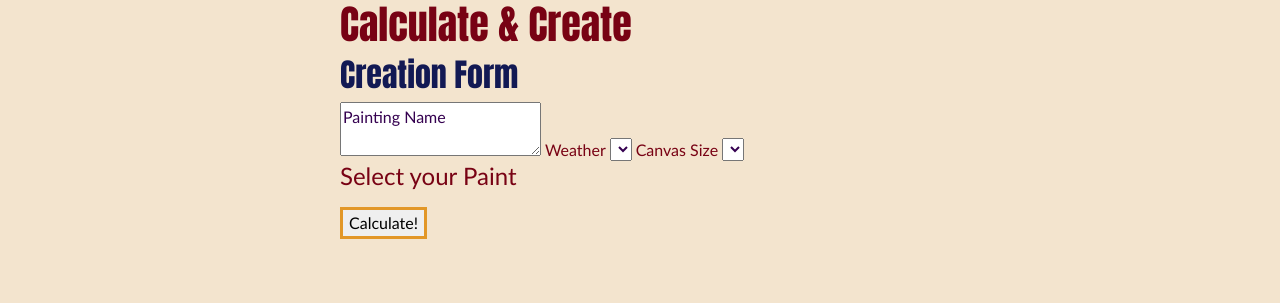
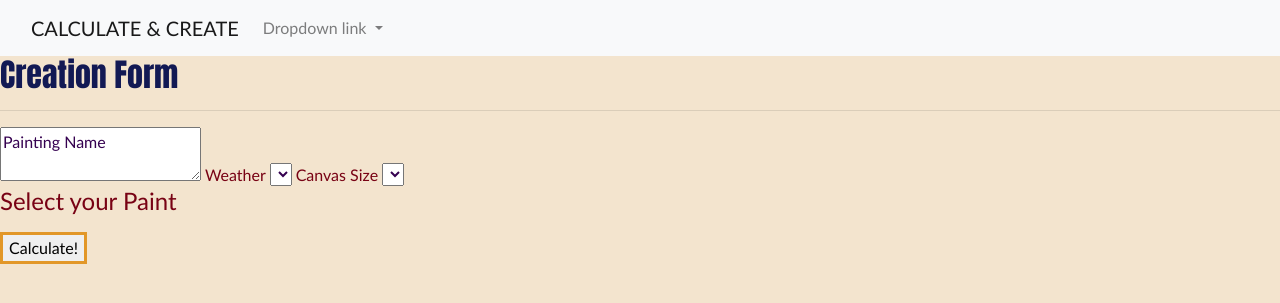
Before and after one commit to Grxcelynx/Calculate-and-Create, a Flask app: page /render_form in a window 1280 px wide. Shown: the top 303 px of the page. Run offline with Flask 2, Linux system fonts and the light colour scheme; data that the repository does not hold is empty; some libraries are stand-ins or nearby versions.

Commit message:
styling - added navbar - adjusted paint info layout

```diff
--- a/static/style.css
+++ b/static/style.css
@@ -1,10 +1,10 @@
-div {
+/* div {
     width: 600px;
     margin-left: auto;
     margin-right: auto;
     margin-bottom:auto;
     margin-top: auto;
-}
+} */
 
 body {
     background-color: #F3E4CE;
@@ -37,7 +37,9 @@ body {
 }
 
 p {
-  color: #780214
+  color: #780214;
+  margin-left: auto;
+  margin-right: auto;
 }
 form {
   color: #780214;
@@ -67,6 +69,7 @@ a {
 button {
   color :black;
   border: 3px solid #E29728;
+
 }
 
 textarea {
@@ -75,23 +78,32 @@ textarea {
 
 .grid {
   display: grid;
-  grid-template-columns: 3fr 3fr 3fr;
-  grid-gap: 20px;
+  grid-template-columns: 3fr 3fr;
+  /* grid-template-columns: 1fr 1fr 1fr; */
+  grid-gap: 10px;
   align-items: center;
 }
 
 div.info {
-  border-radius: 3px;
-  border: 3px solid black;
-  width: 22em;
+  border-radius: 1px;
+  /* border: 2px solid #F3E4CE; */
+  border: 2px solid black;
+  /* width: 22em; */
   height: 25em;
   margin: 2em;
   padding: 1em;
   display: inline-block;
+  align-items: center;
+  width: 400px;
+  margin-left: auto;
+  margin-right: auto;
+  margin-bottom:auto;
+  margin-top: auto;
 }
 
 
 img {
   height: 15em;
   align-items: center;
+
 }
--- a/templates/base.html
+++ b/templates/base.html
@@ -2,6 +2,36 @@
 <html>
   <head>
     <link rel="stylesheet" href="https://cdn.jsdelivr.net/npm/bootstrap@4.6.0/dist/css/bootstrap.min.css" integrity="sha384-B0vP5xmATw1+K9KRQjQERJvTumQW0nPEzvF6L/Z6nronJ3oUOFUFpCjEUQouq2+l" crossorigin="anonymous">
+
+    <nav class="navbar navbar-expand-lg navbar-light bg-light">
+      <div class="container-fluid">
+        <a class="navbar-brand" href="/">CALCULATE & CREATE</a>
+        <button class="navbar-toggler" type="button" data-bs-toggle="collapse" data-bs-target="#navbarNavDropdown" aria-controls="navbarNavDropdown" aria-expanded="false" aria-label="Toggle navigation">
+          <span class="navbar-toggler-icon"></span>
+        </button>
+        <div class="collapse navbar-collapse" id="navbarNavDropdown">
+          <ul class="navbar-nav">
+
+            <!-- <li class="nav-item">
+              <a class="nav-link" href="#">Features</a>
+            </li>
+            <li class="nav-item">
+              <a class="nav-link" href="#">Pricing</a>
+            </li> -->
+            <li class="nav-item dropdown">
+              <a class="nav-link dropdown-toggle" href="" id="navbarDropdownMenuLink" role="button" data-bs-toggle="dropdown" aria-expanded="false">
+                Dropdown link
+              </a>
+              <ul class="dropdown-menu" aria-labelledby="navbarDropdownMenuLink">
+                <li><a class="dropdown-item" href="/paint_info">Action</a></li>
+                <li><a class="dropdown-item" href="/calc_examples">Another action</a></li>
+              </ul>
+            </li>
+          </ul>
+        </div>
+      </div>
+    </nav>
+
     <meta charset="utf-8">
     <meta name="viewport" content="width=device-width">
     <title>
--- a/templates/calc_examples.html
+++ b/templates/calc_examples.html
@@ -3,7 +3,6 @@
 
   <body>
     {% block body %}
-    <h1>Calculate & Create</h1>
     <h2>No time to calculate? Just Create! </h2>
     <h3>Check out these finished calculations</h3>
 
--- a/templates/creation_form.html
+++ b/templates/creation_form.html
@@ -7,13 +7,11 @@
 
   <form action="/creation_post" method="POST">
 
-    <h1>Calculate & Create</h1>
 
     <h2>Creation Form</h2>
-
+    <hr>
 
         <textarea name="painting_name">Painting Name</textarea>
-
         Weather
         <select name="weather_type">
           <ul>
--- a/templates/homepage.html
+++ b/templates/homepage.html
@@ -5,7 +5,6 @@
   {% block title %}Calculate & Create Home{% endblock %}
 
     {% block body %}
-     <h1>Calculate & Create</h1>
      <h2>Time to Calculate & Create your dry time!</h2>
 
      <!-- FOR TESTING PURPOSES  -->
--- a/templates/result.html
+++ b/templates/result.html
@@ -3,7 +3,6 @@
     {% block title %}Calculate & Create Home{% endblock %}
 
     {% block body %}
-    <h1>Calculate & Create</h1>
     <h2> Your total dry time: </h2>
 
     <p class="hidden" name=creation_form value={{ creation_form.creation_form_id }}>
```
Also changed, not shown: static/js/PaintTypeInfo.jsx (+8 -7 lines), templates/paint_info.html (+7 -2 lines), templates/sms_sent.html (+10 -14 lines).
